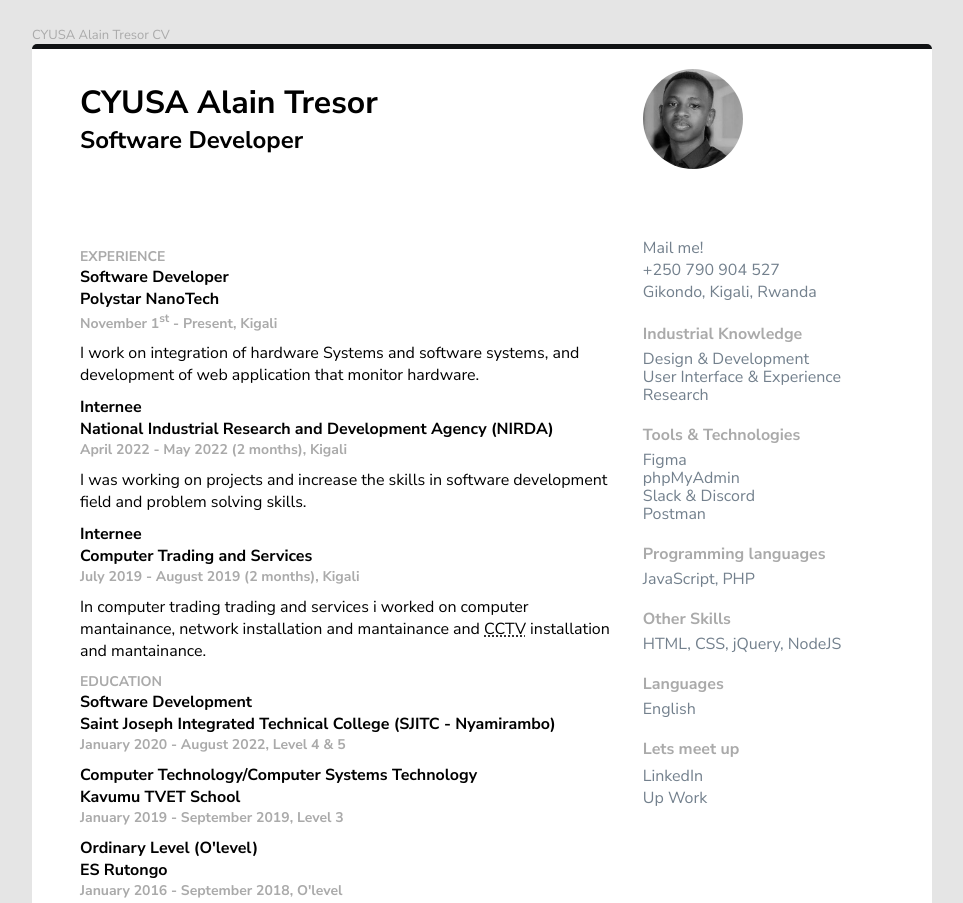
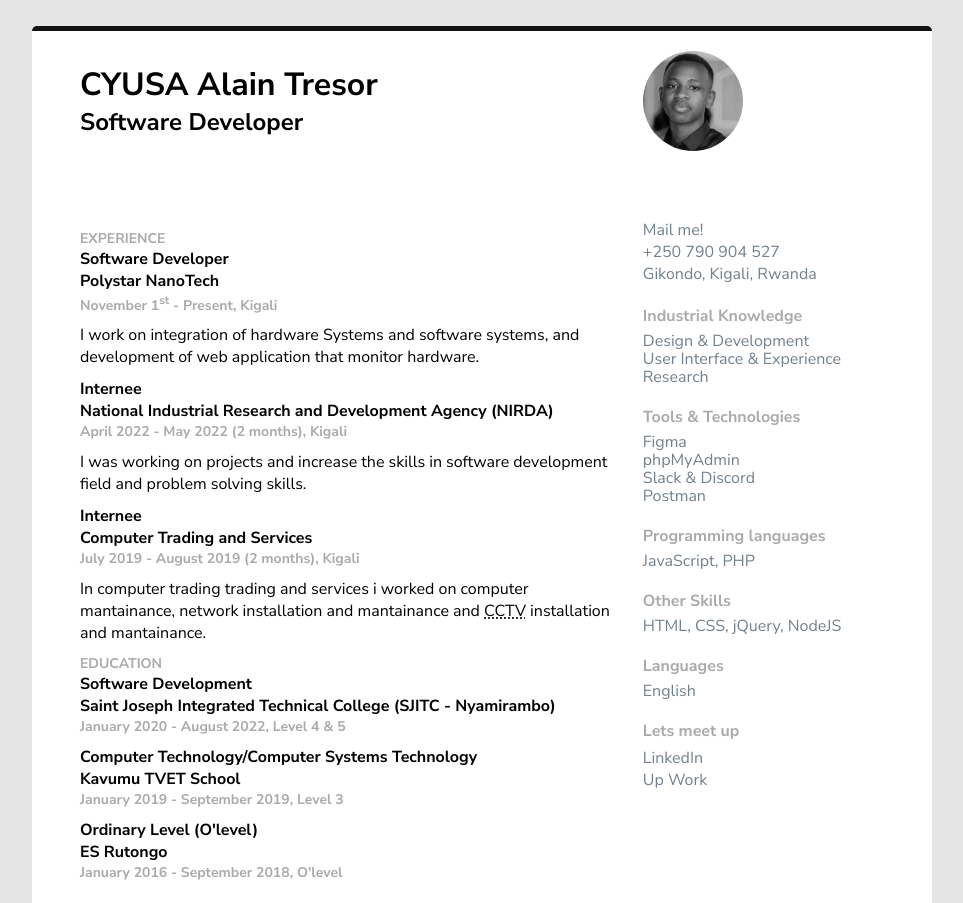
Before and after one commit to TresorRw/tresorrw.github.io, a plain HTML site: page index.html in a window 1280 px wide. Shown: the top 903 px of the page, without its empty margins (158-1121 px from the left). Drawn offline with Linux system fonts and the light colour scheme.

Commit message:
Update index.html

```diff
--- a/index.html
+++ b/index.html
@@ -13,7 +13,6 @@
 
 <body>
     <div class="container">
-        <p class="small_title">CYUSA Alain Tresor CV</p>
         <div class="top-line"></div>
         <header id="header">
             <div class="mainTitle">
```
